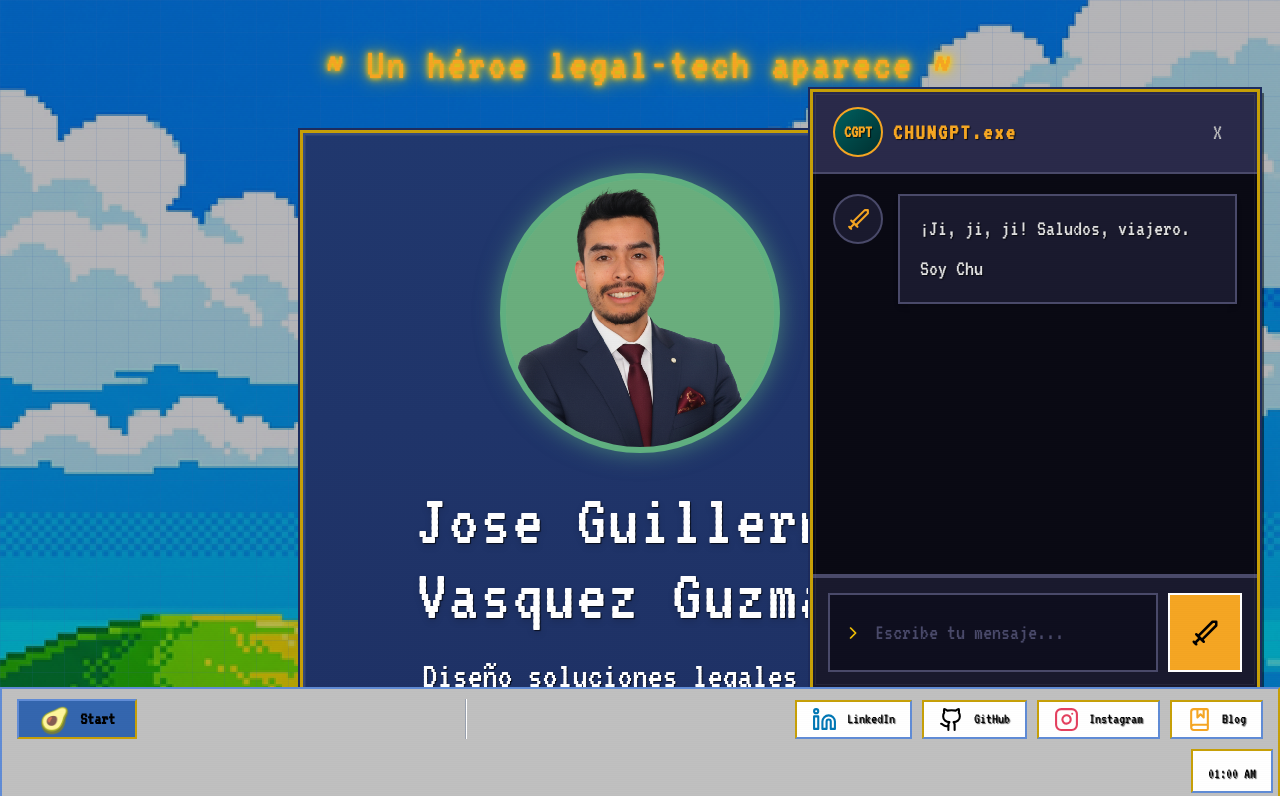
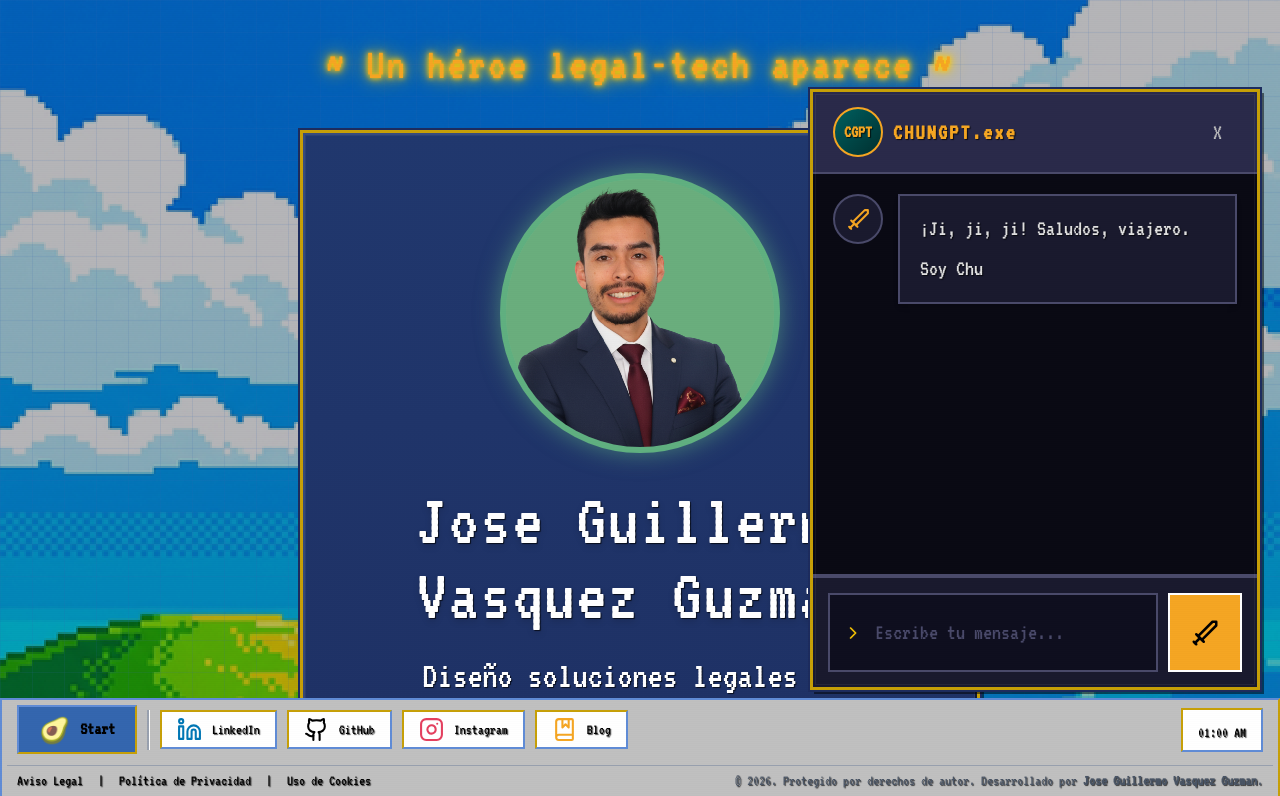
Before and after one commit to joselito412/JgVG, a Next.js app: page / in a window 1280 px wide. Shown: the top 796 px of the page. Built offline with nearby package versions, Linux system fonts and the light colour scheme.

Commit message:
feat(footer): implement secondary row with legal links and developer copyright 2026

```diff
--- a/src/app/page.tsx
+++ b/src/app/page.tsx
@@ -806,15 +806,16 @@ function Taskbar() {
   return (
     <div className="fixed bottom-0 left-0 right-0 h-auto bg-[#c0c0c0] border-t-2 border-[#dfdfdf] flex flex-col z-[50] win95-raised p-1">
 
-      {/* Renglón Principal (Start Button e Info Central) */}
+      {/* Renglón 1: Principal (Start, Redes Sociales, Reloj) */}
       <div className="flex items-center justify-between px-1 md:px-2 py-1 h-10 w-full mb-1">
+        <div className="flex items-center">
           <button className="win95-btn flex items-center gap-2 px-2 md:px-4 py-1 font-bold text-sm h-full group">
             <span className="text-xl group-active:scale-95">🥑</span>
             <span className="font-[family-name:var(--font-pixel)] hidden sm:inline text-black">Start</span>
           </button>
 
           {/* Separator */}
-        <div className="h-8 w-0.5 bg-gray-400 border-r border-white mx-1"></div>
+          <div className="h-8 w-0.5 bg-gray-400 border-r border-white mx-1 md:mx-2"></div>
 
           {/* Social Links as "Open Apps" */}
           <div className="flex items-center gap-1 md:gap-2">
@@ -837,11 +838,30 @@ function Taskbar() {
           </div>
         </div>
 
+        {/* Timestamp */}
         <div className="flex items-center gap-2 ml-auto">
           <div className="win95-sunken px-2 md:px-3 py-1 bg-white">
-          <span className="font-[family-name:var(--font-pixel)] text-xs text-black">{time}</span>
+            <span className="font-[family-name:var(--font-pixel)] text-xs text-black whitespace-nowrap">{time}</span>
           </div>
         </div>
+      </div>
+
+      {/* Renglón 2: Footer Legal y Copyright */}
+      <div className="flex flex-col md:flex-row items-center justify-between px-2 pt-1 border-t border-gray-400 mt-1 mb-0.5">
+        <div className="flex items-center gap-3 text-black font-[family-name:var(--font-pixel)] text-[10px] md:text-xs">
+          <a href="/aviso-legal" className="hover:underline hover:text-[#000080]">Aviso Legal</a>
+          <span>|</span>
+          <a href="/privacidad" className="hover:underline hover:text-[#000080]">Política de Privacidad</a>
+          <span>|</span>
+          <a href="/cookies" className="hover:underline hover:text-[#000080]">Uso de Cookies</a>
+        </div>
+
+        <div className="text-gray-600 font-[family-name:var(--font-pixel)] text-[10px] md:text-xs mt-1 md:mt-0 text-center md:text-right">
+          © 2026. Protegido por derechos de autor. <br className="md:hidden" />
+          Desarrollado por <strong>Jose Guillermo Vasquez Guzman</strong>.
+        </div>
+      </div>
+
     </div>
   )
 }
```
Lines whose indentation alone changed are shown as unchanged.
